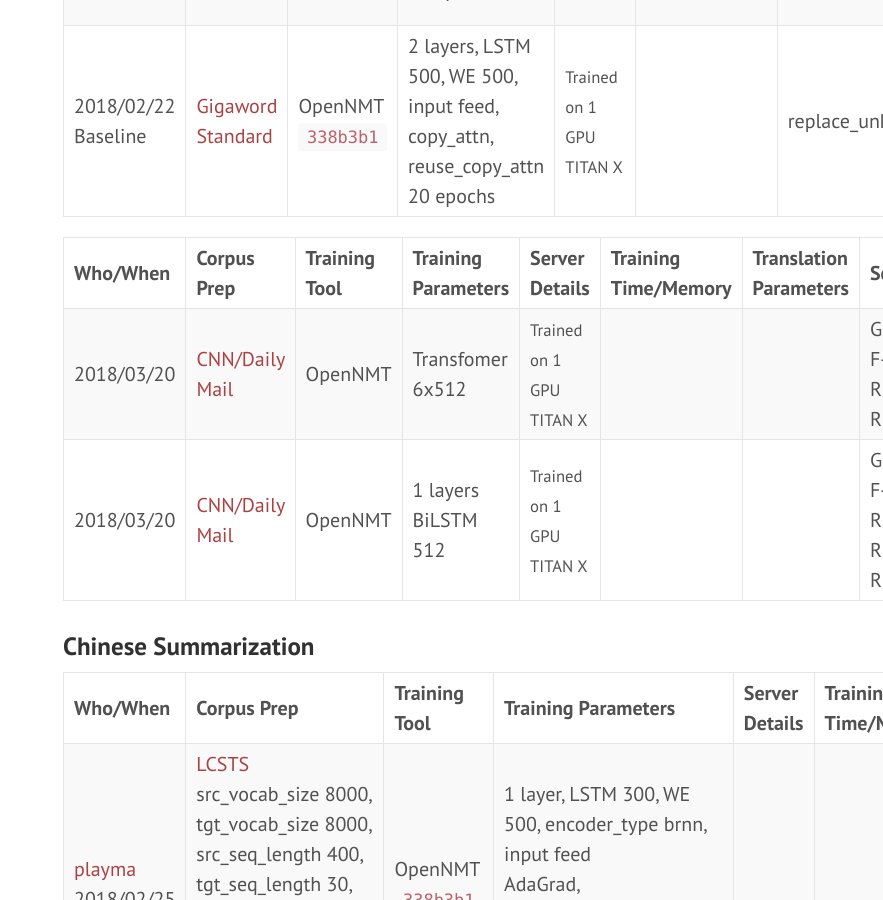
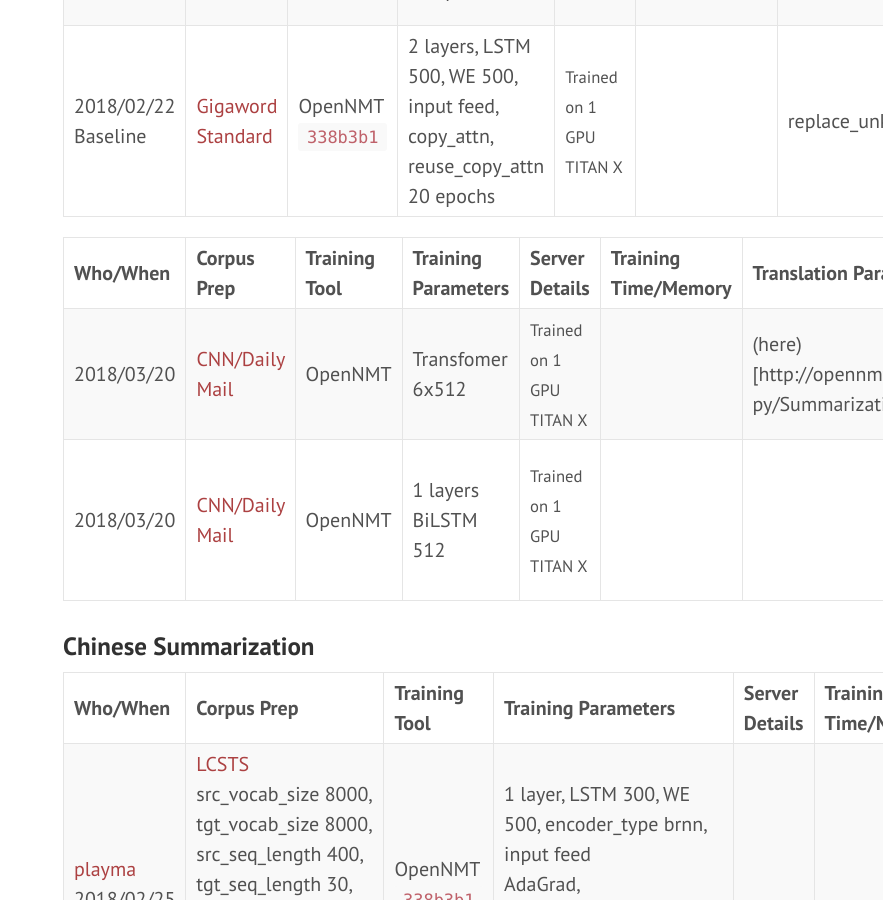
Before and after one commit to OpenNMT/opennmt.github.io, a Jekyll site: the page built from Models-py.md, in a window 1280 px wide and 900 px high, scrolled down 1452 px. Shown: the whole window, without its empty margins (397-1280 px from the left). Built offline with Jekyll 4.4.1, drawn with Linux system fonts in a browser that asks for light colours.

Commit message:
Update Models-py.md

```diff
--- a/Models-py.md
+++ b/Models-py.md
@@ -41,7 +41,7 @@ This page benchmarks training results of open-source NMT systems with generated
 
  | Who/When      | Corpus Prep     | Training Tool | Training Parameters | Server Details | Training Time/Memory | Translation Parameters | Scores | Model |
 |:------------- |:--------------- |:-------------|:-------------------|:---------------|:-------------|:------------|:------|:-----|
-| 2018/03/20<br> | [CNN/Daily Mail](https://github.com/harvardnlp/sent-summary) | OpenNMT | Transfomer 6x512 | <small>Trained on 1 GPU TITAN X  |  | | Gigaword F-Score R1:  R2:  RL:   | 1.1GB [here](https://s3.amazonaws.com/opennmt-models/sum_transformer_model_acc_57.25_ppl_9.22_e16.pt) |
+| 2018/03/20<br> | [CNN/Daily Mail](https://github.com/harvardnlp/sent-summary) | OpenNMT | Transfomer 6x512 | <small>Trained on 1 GPU TITAN X  |  | (here)[http://opennmt.net/OpenNMT-py/Summarization.html] | Gigaword F-Score R1:  R2:  RL:   | 1.1GB [here](https://s3.amazonaws.com/opennmt-models/sum_transformer_model_acc_57.25_ppl_9.22_e16.pt) |
 | 2018/03/20<br> | [CNN/Daily Mail](https://github.com/harvardnlp/sent-summary) | OpenNMT | 1 layers BiLSTM 512 | <small>Trained on 1 GPU TITAN X  |  | | Gigaword F-Score R1: 39.12 R2: 17.35  RL: 36.12  | 900MB [here](https://s3.amazonaws.com/opennmt-models/ada6_bridge_oldcopy_tagged_larger_acc_54.84_ppl_10.58_e17.pt) |
 
 ### Chinese Summarization
```
